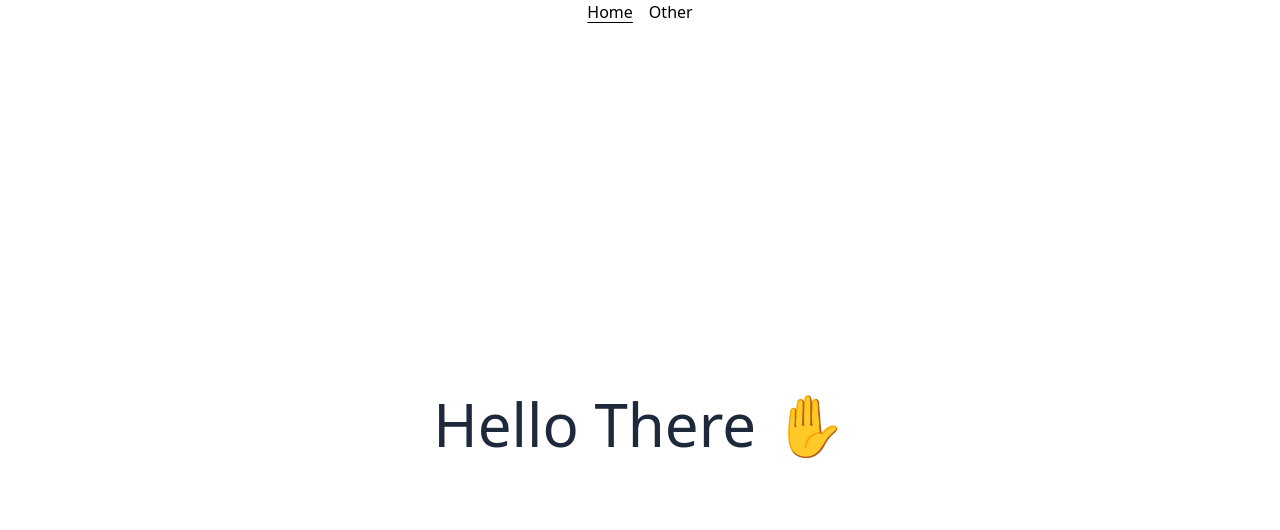
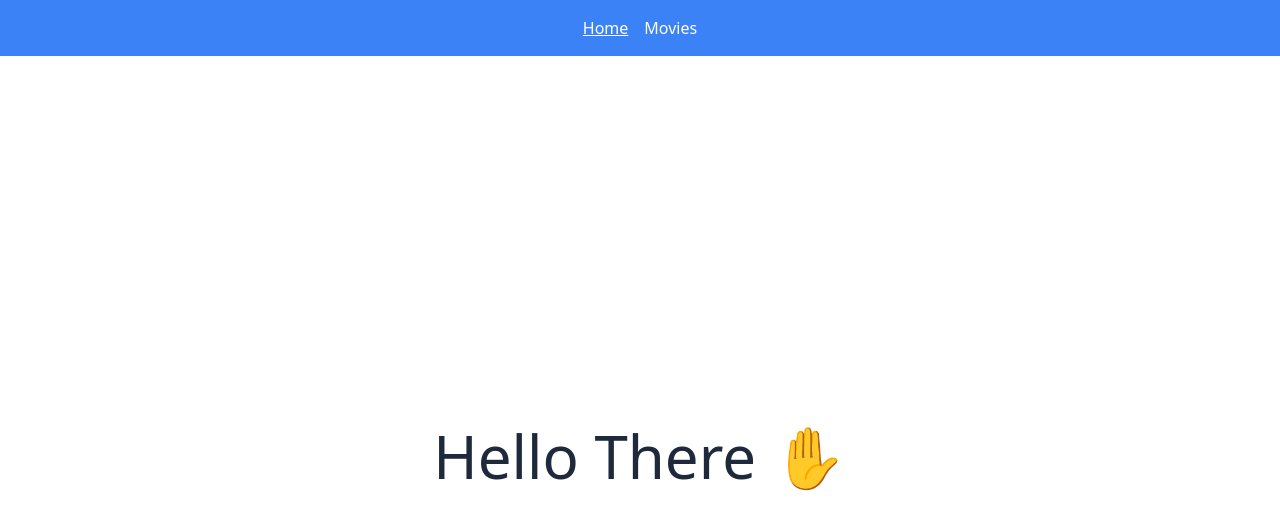
Before and after one commit to Seth2251/project5, a Vue app: page / in a window 1280 px wide. Shown: the top 530 px of the page. Built offline with nearby package versions, Linux system fonts and the light colour scheme.

Commit message:
Creating Nav menu

```diff
--- a/src/components/NavMenu.vue
+++ b/src/components/NavMenu.vue
@@ -1,16 +1,12 @@
 <template>
-  <nav>
+  <nav class="bg-blue-500 p-4 text-white flex justify-center space-x-4">
     <RouterLink to="/">Home</RouterLink>
-    <RouterLink to="/other">Other</RouterLink>
+    <RouterLink to="/movies">Movies</RouterLink>
   </nav>
 </template>
 
-<style lang="postcss" scoped>
-nav {
-  @apply flex justify-center space-x-4;
-
-  & .router-link-active {
-    @apply underline underline-offset-4;
-  }
+<style scoped>
+nav .router-link-active {
+  text-decoration: underline;
 }
 </style>
```
